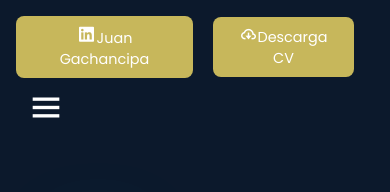
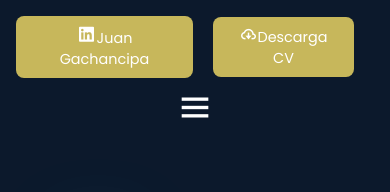
Before and after one commit to JUDAGAPE7/myCVWithReact, a React (Vite) app: page / in a window 390 px wide. Shown: the top 192 px of the page. Built offline with nearby package versions, Linux system fonts and the light colour scheme.

Commit message:
togle change

```diff
--- a/src/styles/main.css
+++ b/src/styles/main.css
@@ -211,7 +211,7 @@ header {
   }
 
   .toggle_menu {
-    display: block; /* Asegúrate de que esté visible */
+    display: flex; /* Asegúrate de que esté visible */
     padding: 10px; /* Aumenta el padding para que sea más fácil de clicar */
     cursor: pointer;
     z-index: 10; /* Asegúrate de que esté encima de otros elementos */
```
